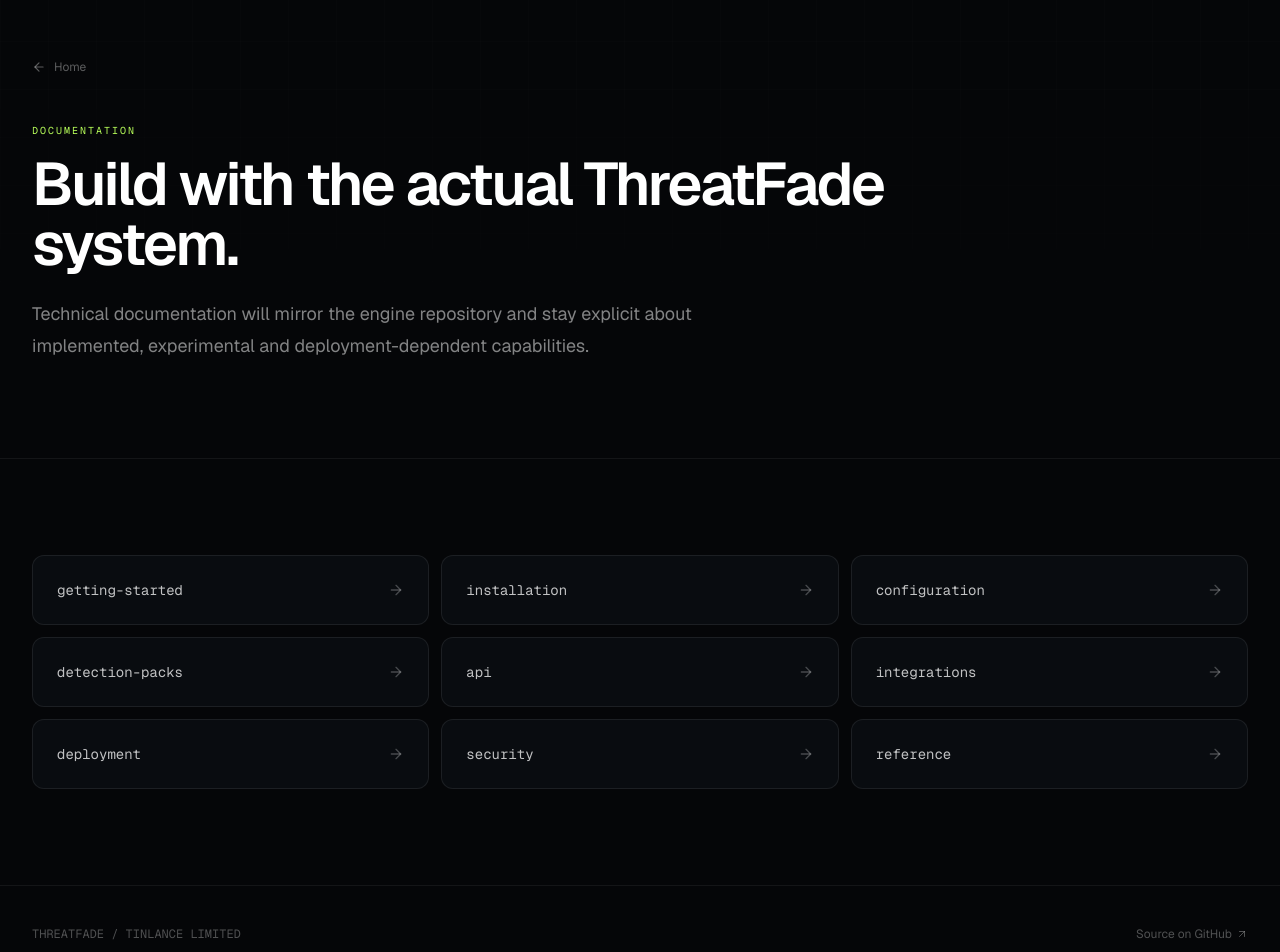
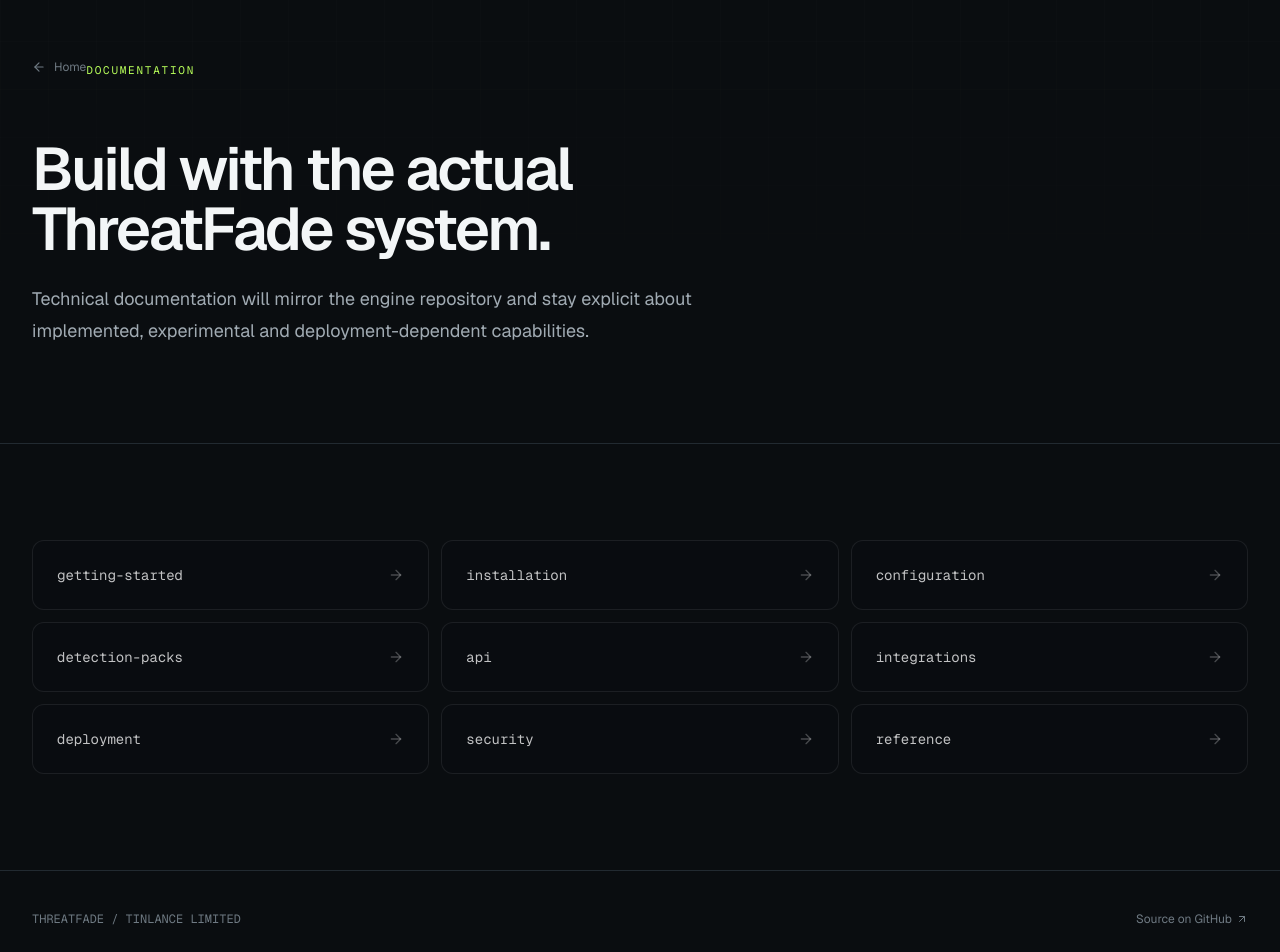
Before and after one commit to LloydCoder/tinlance-threatfade-web, a Next.js app: page /docs in a window 1280 px wide. Shown: the part 120-1072 px from the top of the page. Built offline with nearby package versions, Linux system fonts and the light colour scheme.

Commit message:
feat(design): align page shell with ThreatFade tokens

```diff
--- a/components/layout/page-shell.tsx
+++ b/components/layout/page-shell.tsx
@@ -2,37 +2,8 @@ import Link from "next/link";
 import { ArrowLeft, ArrowUpRight } from "lucide-react";
 import { SiteHeader } from "@/components/navigation/site-header";
 import { siteConfig } from "@/config/site";
+import { TfLabel } from "@/components/ui/tf-primitives";
 
-export function PageShell({
-  eyebrow,
-  title,
-  description,
-  children,
-}: {
-  eyebrow: string;
-  title: string;
-  description: string;
-  children?: React.ReactNode;
-}) {
-  return (
-    <main className="min-h-screen bg-[#050608] text-white">
-      <SiteHeader />
-      <section className="relative overflow-hidden border-b border-white/6">
-        <div className="grid-noise pointer-events-none absolute inset-0 opacity-35" />
-        <div className="relative mx-auto max-w-7xl px-5 pb-16 pt-20 lg:px-8 lg:pb-24 lg:pt-28">
-          <Link href="/" className="mb-12 inline-flex items-center gap-2 text-xs text-white/35 hover:text-white">
-            <ArrowLeft className="size-3.5" /> Home
-          </Link>
-          <p className="font-mono text-[10px] uppercase tracking-[0.2em] text-[#b8ff5a]">{eyebrow}</p>
-          <h1 className="mt-4 max-w-4xl text-4xl font-semibold tracking-[-0.04em] sm:text-6xl">{title}</h1>
-          <p className="mt-6 max-w-2xl text-base leading-8 text-white/50 sm:text-lg">{description}</p>
-        </div>
-      </section>
-      <section className="mx-auto max-w-7xl px-5 py-16 lg:px-8 lg:py-24">{children}</section>
-      <footer className="mx-auto flex max-w-7xl items-center justify-between border-t border-white/6 px-5 py-10 text-xs text-white/30 lg:px-8">
-        <span className="font-mono">THREATFADE / TINLANCE LIMITED</span>
-        <a href={siteConfig.github} target="_blank" rel="noreferrer" className="inline-flex items-center gap-1 hover:text-[#b8ff5a]">Source on GitHub <ArrowUpRight className="size-3" /></a>
-      </footer>
-    </main>
-  );
+export function PageShell({ eyebrow, title, description, children }: { eyebrow: string; title: string; description: string; children?: React.ReactNode }) {
+  return <main className="min-h-screen bg-[var(--tf-canvas)] text-[var(--tf-text)]"><SiteHeader /><header className="relative overflow-hidden border-b border-[var(--tf-line)]"><div className="grid-noise pointer-events-none absolute inset-0 opacity-35" /><div className="relative mx-auto max-w-7xl px-5 pb-16 pt-20 lg:px-8 lg:pb-24 lg:pt-28"><Link href="/" className="mb-12 inline-flex items-center gap-2 text-xs text-[var(--tf-text-subtle)] transition hover:text-[var(--tf-text)]"><ArrowLeft className="size-3.5" /> Home</Link><TfLabel>{eyebrow}</TfLabel><h1 className="mt-4 max-w-4xl text-balance text-4xl font-semibold tracking-[-0.04em] sm:text-6xl">{title}</h1><p className="mt-6 max-w-2xl text-base leading-8 text-[var(--tf-text-muted)] sm:text-lg">{description}</p></div></header><section className="mx-auto max-w-7xl px-5 py-16 lg:px-8 lg:py-24">{children}</section><footer className="mx-auto flex max-w-7xl items-center justify-between border-t border-[var(--tf-line)] px-5 py-10 text-xs text-[var(--tf-text-subtle)] lg:px-8"><span className="font-mono">THREATFADE / TINLANCE LIMITED</span><a href={siteConfig.github} target="_blank" rel="noreferrer" className="inline-flex items-center gap-1 transition hover:text-[var(--tf-signal)]">Source on GitHub <ArrowUpRight className="size-3" /></a></footer></main>;
 }
```
